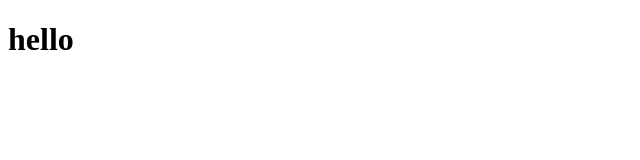
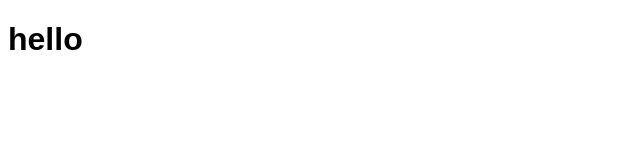
Before and after one commit to idpan/gti-remote-2, a plain HTML site: page index.html in a window 1280 px wide. Shown: the full height of the page, 0-640 px from the left. Drawn offline with Linux system fonts and the light colour scheme.

Commit message:
menambahkan file script.js mengubah file index.html dan menghapus style.css

```diff
--- a/index.html
+++ b/index.html
@@ -5,6 +5,11 @@
     <meta http-equiv="X-UA-Compatible" content="IE=edge" />
     <meta name="viewport" content="width=device-width, initial-scale=1.0" />
     <title>git test</title>
+    <style>
+      body {
+        font-family: Arial, Helvetica, sans-serif;
+      }
+    </style>
   </head>
   <body>
     <h1>hello</h1>
--- /dev/null
+++ b/script.js
@@ -0,0 +1 @@
+console.log("hello");
```
Also changed, not shown: style.css (deleted).
